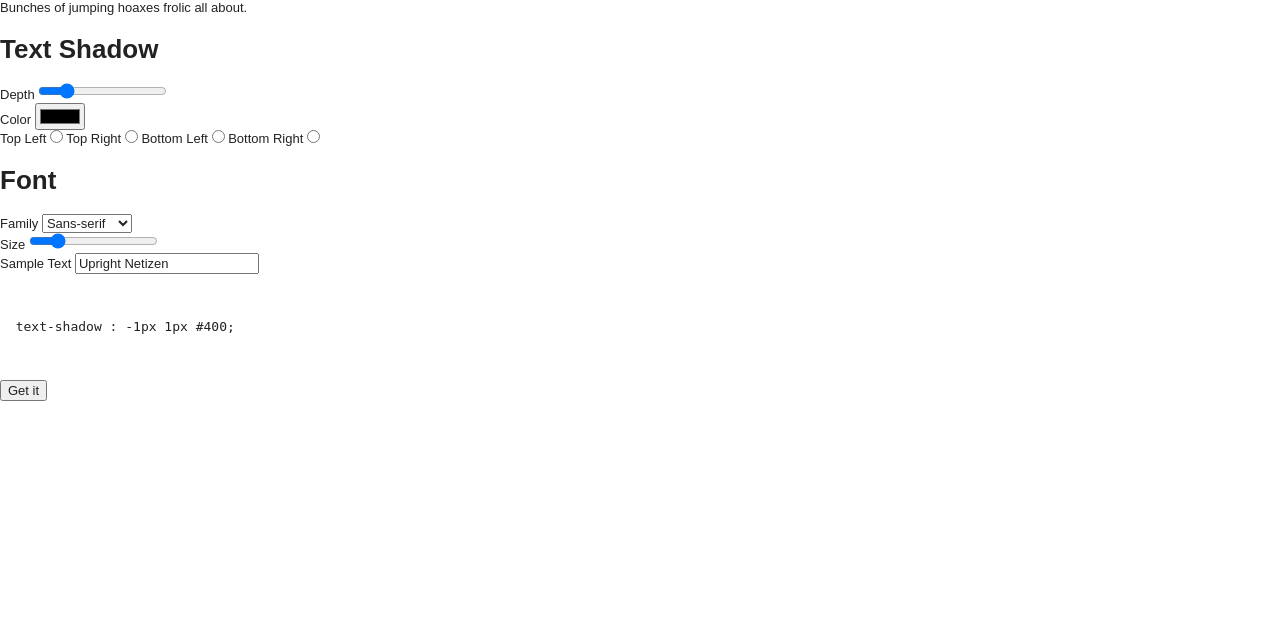
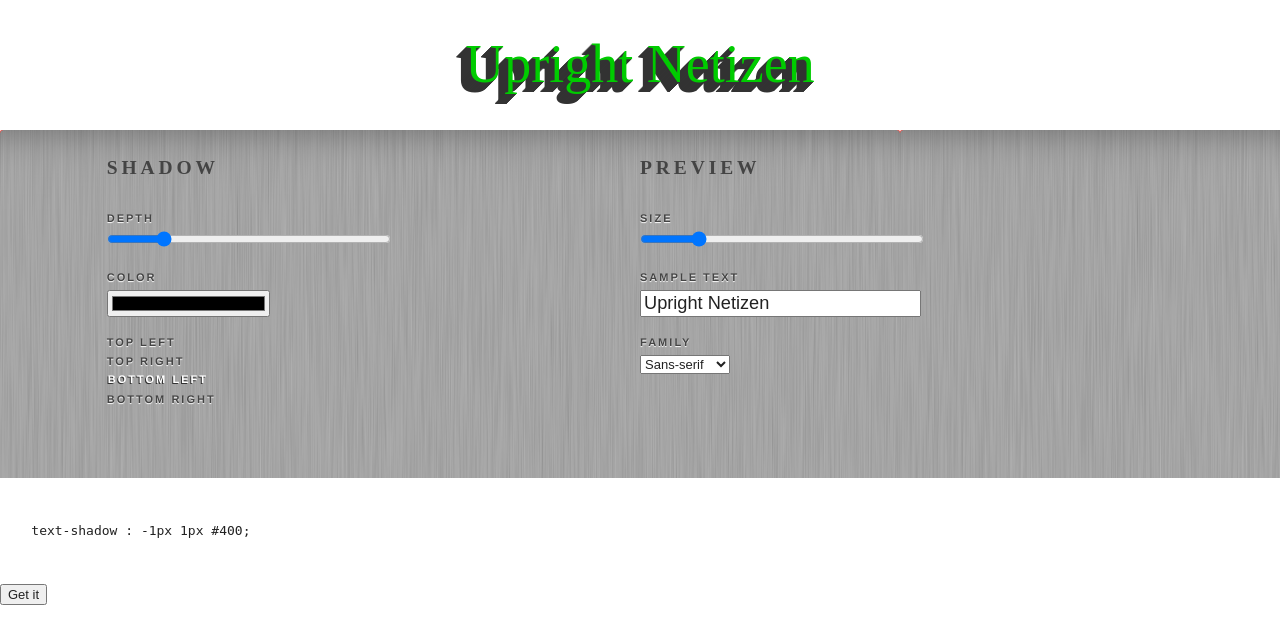
Before and after one commit to upright-netizen/uprightnetizen.com, a PHP site: page /the-shadow/index.html in a window 1280 px wide. Shown: the top 644 px of the page. Run offline with PHP 8.4, Linux system fonts and the light colour scheme; some libraries are stand-ins or nearby versions.

Commit message:
New layout and styles for the-shadow.

```diff
--- a/the-shadow/css/style.css
+++ b/the-shadow/css/style.css
@@ -209,22 +209,95 @@ td { vertical-align: top; }
 
 
 /* ==|== primary styles =====================================================
-   Author:
+   Author: Jared Stilwell
    ========================================================================== */
 
+h1 { font-size: 150% }
+input { width: 80%; font-size: 140% }
+.control { padding: .5em 0 1em 0 }
 
+label {
+  display: block;
+  padding-bottom: .5em;
+  text-transform: uppercase;
+  font-size: .85em;
+  font-weight: bolder;
+  letter-spacing: 2px;
+}
 
+#preview {
+  background-color: #fff;
+  margin: 0 auto;
+  padding: .5em 0 .5em 0;
+  font-family: Futura;
+  line-height: 1.4;
+  font-size: 54px;
+  text-align: center;
 
+  color: #0c0;
+  text-shadow: -1px 1px #333,
+         -2px 2px #333,
+         -3px 3px #333,
+         -4px 4px #333,
+         -5px 5px #333,
+         -6px 6px #333,
+         -7px 7px #333,
+         -8px 8px #333,
+         -9px 9px #333,
+         -10px 10px #333;
 
+  -webkit-box-shadow: 0px 5px 5px rgba(225, 225, 225, 0.8);
+  -moz-box-shadow: 0px 5px 5px rgba(225, 225, 225, 0.8);
+  box-shadow: 0px 5px 5px rgba(225, 225, 225, 0.8);
+}
 
+#controls {
+  color: #444;
+  font-family: Helvetica, Arial, sans-serif;
+  font-variant: condensed;
+  font-weight: normal;
+  letter-spacing: 1px;
+  margin: 0 auto;
+  padding: 0px 8.3333333333333% 4em 8.3333333333333%;
+  background: url('../images/brushed.png');
+  background-repeat: repeat-x repeat-y;
+}
 
+#controls h1 {
+  font-family: Futura;
+  text-transform: uppercase;
+  letter-spacing: .2em;
+}
 
+#controls label {
+  text-shadow: 0px 1px 1px #fff;
+}
 
+#shadow_options {
+  float: left;
+  width: 50%;
+  padding: 0;
+}
 
+#preview_options {
+  float: left;
+  width: 50%;
+  padding: 0;
+}
 
+.shadow.depth, .font.size { width: 66.66666666666667% }
+.shadow.color > input { max-width: 9em }
+.shadow.corner > input[name='corner'] { display: none }
 
+input:checked + label{
+  position: relative;
+  top: -1px;
+  left: 1px;
+  color: #fff;
+  text-shadow: -1px 1px #333 !important;
+}
 
-
+.font.text > input { max-width: 15em }
 
 
 /* ==|== non-semantic helper classes ========================================
--- a/the-shadow/index.html
+++ b/the-shadow/index.html
@@ -12,7 +12,7 @@
        More info: h5bp.com/b/378 -->
   <meta http-equiv="X-UA-Compatible" content="IE=edge,chrome=1">
 
-  <title>Upright Netizen - Txt Shadow Biatches!!!</title>
+  <title>Upright Netizen - The Shadow Knows!</title>
   <meta name="description" content="make HAUTE text shadows">
   <meta name="author" content="Nathan and Jared">
   <meta name="viewport" content="width=device-width,initial-scale=1">
@@ -22,65 +22,68 @@
 </head>
 
 <body>
-<div id="home">
-      <div id="viewpane">
-        <div id="preview">Bunches of jumping hoaxes frolic all about.</div>
-      </div>
-      <div id="resize"></div>
-      <div id="controlpane">
-        <form action="#" method="post">
-          <div class="shadow section">
-            <h1>Text Shadow</h1>
-            <div class="depth section">
+  <article id="home">
+
+  	<section id="preview">Upright Netizen</section>
+
+  	<section id="controls">
+    	<section id="shadow_options">
+        <form action="#">
+          <h1>Shadow</h1>
+
+          <div class="shadow depth control">
             <label for="depth">Depth</label>
             <input id="depth" type="range" name="depth" min="1" max="50" value="10">
           </div>
 
-            <div class="color section">
+          <div class="shadow color control">
             <label for="color">Color</label>
             <input id="color" type="color" name="color" value="#333">
           </div>
 
-            <div class="corner section">
-              <label for="corner">Top Left</label>
-              <input type="radio" name="corner[topleft]">
+          <div class="shadow corner control">
+            <input id="topleft_corner" type="radio" name="corner">
+            <label for="topleft_corner">Top Left</label>
 
-              <label for="corner">Top Right</label>
-              <input type="radio" name="corner[topright]">
+            <input id="topright_corner" type="radio" name="corner">
+            <label for="topright_corner">Top Right</label>
 
-              <label for="corner">Bottom Left</label>
-              <input type="radio" name="corner[bottomleft]">
+            <input id="bottomleft_corner" type="radio" name="corner" checked>
+            <label for="bottomleft_corner">Bottom Left</label>
 
-              <label for="corner">Bottom Right</label>
-              <input type="radio" name="corner[bottomright]">
+            <input id="bottomright_corner" type="radio" name="corner">
+            <label for="bottomright_corner">Bottom Right</label>
           </div>
+        </form>
+      </section>
+
+      <section id="preview_options">
+        <form action="#">
+          <h1>Preview</h1>
+
+          <div class="font size control">
+            <label for="fontsize">Size</label>
+            <input id="font_size" type="range" min="8" max="92" value="24">
           </div>
 
-          <div class="font section">
-            <h1>Font</h1>
+          <div class="font text control">
+            <label for="fonttext">Sample Text</label>
+            <input id="font_text" type="text" value="Upright Netizen">
+          </div>
 
-            <div class="font family section">
+          <div class="font family control">
             <label for="fontfamily">Family</label>
-              <select name="fontfamily">
+            <select id="font_family" name="fontfamily">
               <option value="sans-serif" checked>Sans-serif</option>
               <option value="serif">Serif</option>
               <option value="monospace">Monospace</option>
             </select>
           </div>
+        </form>
+      </section>
+      <div class="clearfix"></div>
+    </section>
 
-            <div class="font size section">
-              <label for="fontsize">Size</label>
-              <input type="range" min="8" max="92" value="24">
-            </div>
-
-            <div class="font text section">
-              <label for="fonttext">Sample Text</label>
-              <input type="text" value="Upright Netizen">
-            </div>
-          </div>
-        </form>
-      </div>
-    </div>
 
     <section id="delivery">
       <pre><code id="output">
@@ -90,9 +93,11 @@
       </code></pre>
       <button type="button">Get it</button>
     </section><!-- /output -->
-    <div id="about"></div>
-    <div id="resources"></div>
+  </article><!-- /home -->
 
+  <article id="about"></article><!-- /about -->
+
+  <article id="resources"></article><!-- /resources -->
 
   <script src="//ajax.googleapis.com/ajax/libs/jquery/1.7.1/jquery.min.js"></script>
   <script>window.jQuery || document.write('<script src="/javascripts/libs/jquery-1.7.1.js"><\/script>')</script>
```
Also changed, not shown: the-shadow/images/brushed.png (added). Lines whose indentation alone changed are shown as unchanged.
